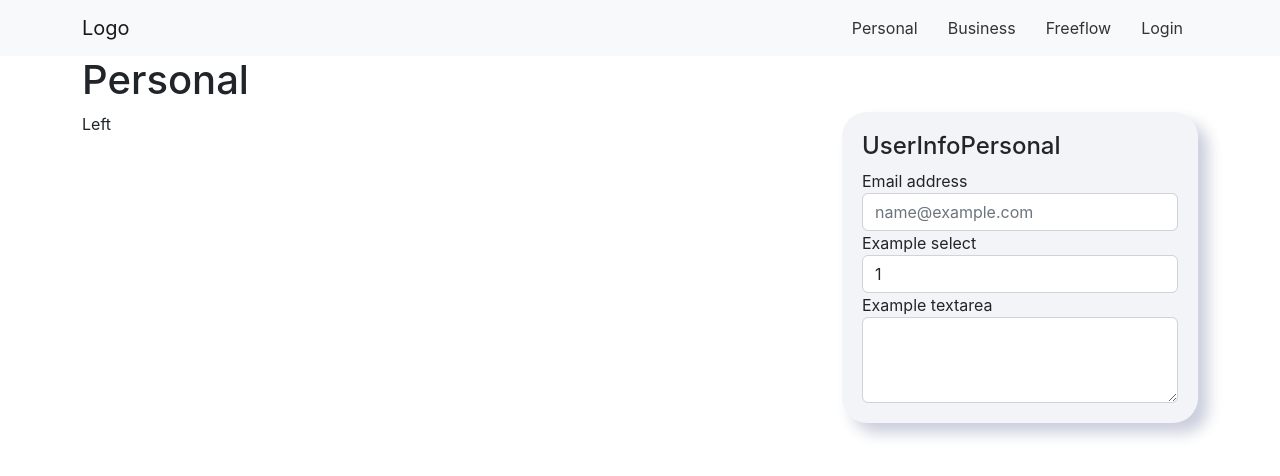
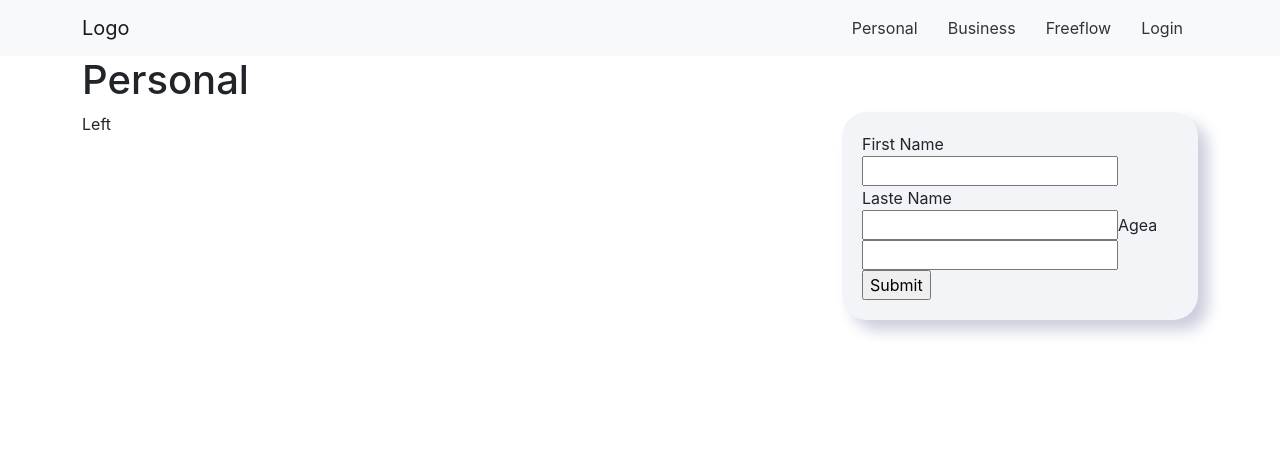
Before and after one commit to sameerbdave/crif-react, a React (Create React App) app in the folder crif/: page / in a window 1280 px wide. Shown: the top 476 px of the page. Built offline with nearby package versions, Linux system fonts and the light colour scheme.

Commit message:
personal-form

```diff
--- a/crif/package.json
+++ b/crif/package.json
@@ -8,6 +8,7 @@
     "@testing-library/user-event": "^13.5.0",
     "react": "^18.2.0",
     "react-dom": "^18.2.0",
+    "react-hook-form": "^7.37.0",
     "react-router-dom": "^6.4.2",
     "react-scripts": "5.0.1",
     "sass": "^1.55.0",
--- a/crif/src/component/personal/child-comp/UserInfoPersonal.js
+++ b/crif/src/component/personal/child-comp/UserInfoPersonal.js
@@ -1,33 +1,60 @@
 import React from "react";
+import { useState } from "react";
+import { useForm } from "react-hook-form";
 
 
-const UserInfoPersonal = () =>{
-    return(
-        <div className="card-box">
-            <h1 className="hd24">UserInfoPersonal</h1>
-            <form>
+const UserInfoPersonal = () => {
+    const {
+        register,
+        handleSubmit,
+        watch,
+        formState: { errors }
+    } = useForm();
+
+    const onSubmit = (data) => {
+        alert(JSON.stringify(data));
+    }; // your form submit function which will invoke after successful validation
+
+    console.log(watch("example")); // you can watch individual input by pass the name of the input
+
+    return (
+        <div className="card-box ">
+            <form onSubmit={handleSubmit(onSubmit)}>
                 <div className="form-group">
-                    <label for="exampleFormControlInput1">Email address</label>
-                    <input type="email" className="form-control" id="exampleFormControlInput1" placeholder="name@example.com" />
-                </div>
-                <div className="form-group">
-                    <label for="exampleFormControlSelect1">Example select</label>
-                    <select className="form-control" id="exampleFormControlSelect1">
-                    <option>1</option>
-                    <option>2</option>
-                    <option>3</option>
-                    <option>4</option>
-                    <option>5</option>
-                    </select>
+                    <label>First Name</label>
+                    <input
+                        {...register("firstName", {
+                            required: true,
+                            maxLength: 20,
+                            pattern: /^[A-Za-z]+$/i
+                        })}
+                    />
+                    {errors?.firstName?.type === "required" && <p>This field is required</p>}
+                    {errors?.firstName?.type === "maxLength" && (
+                        <p>First name cannot exceed 20 characters</p>
+                    )}
+                    {errors?.firstName?.type === "pattern" && (
+                        <p>Alphabetical characters only</p>
+                    )}
                 </div>
 
-                <div className="form-group">
-                    <label for="exampleFormControlTextarea1">Example textarea</label>
-                    <textarea className="form-control" id="exampleFormControlTextarea1" rows="3"></textarea>
-                </div>
-                </form>
+
+
+                <label>Laste Name</label>
+                <input {...register("lastName", { pattern: /^[A-Za-z]+$/i })} />
+                {errors?.lastName?.type === "pattern" && (
+                    <p>Alphabetical characters only</p>
+                )}
+                <label>Age</label>a
+                <input {...register("age", { min: 18, max: 99 })} />
+                {errors.age && (
+                    <p>You Must be older then 18 and younger then 99 years old</p>
+                )}
+                <input type="submit" />
+            </form>
         </div>
-    )
+
+    );
 }
 
 export default UserInfoPersonal;
```
Also changed, not shown: 1 other file (tests, documents, lock files or other folders).
